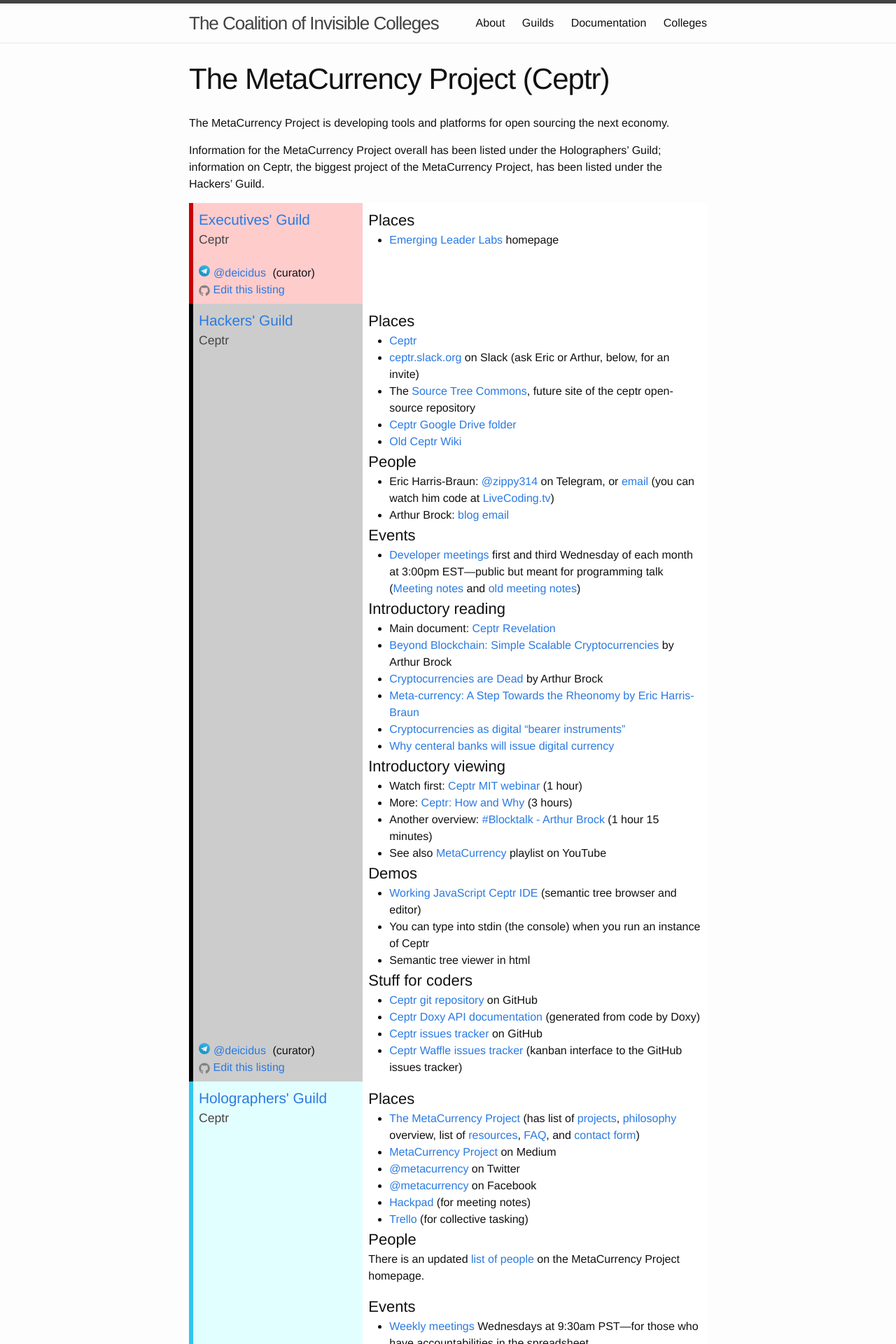
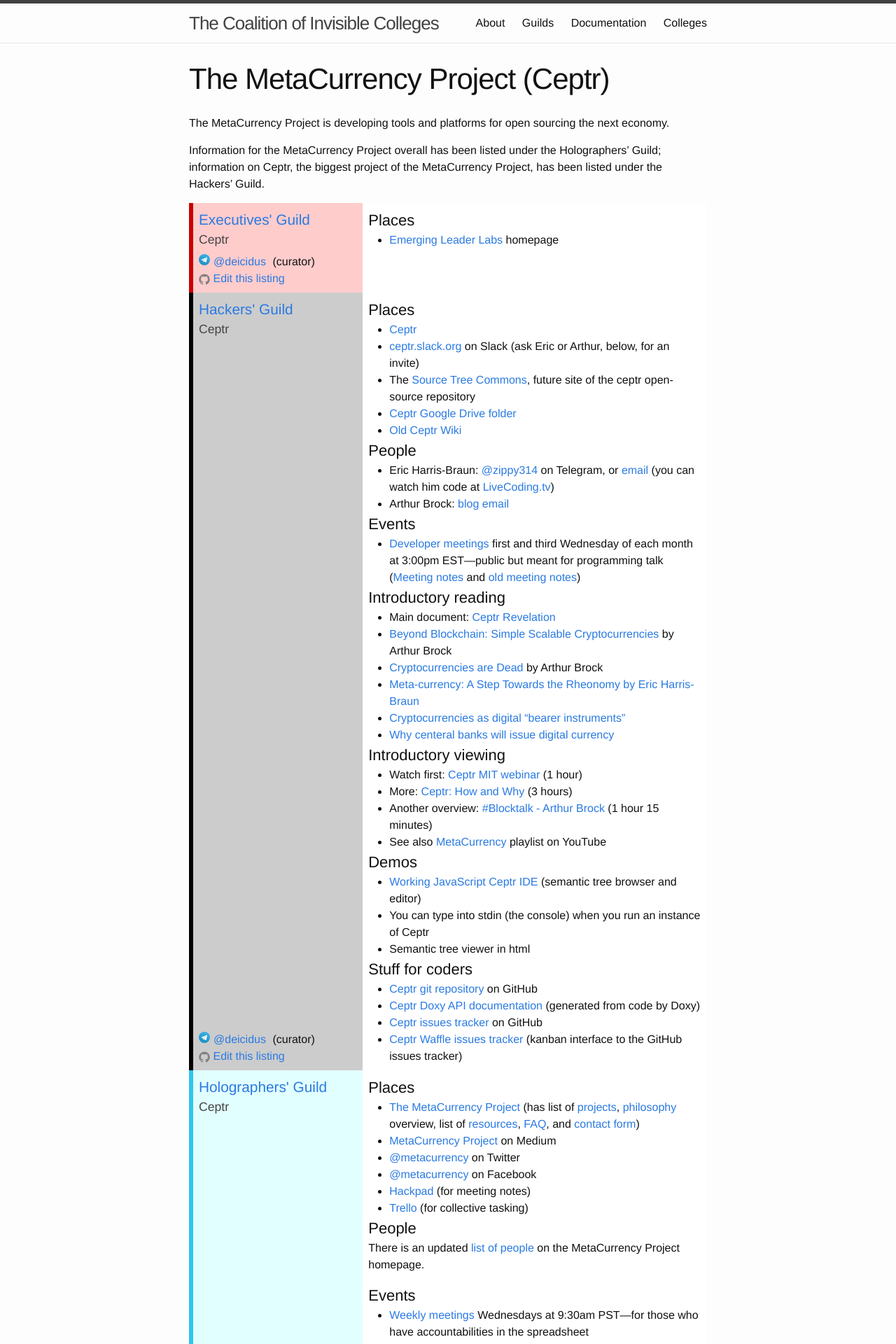
Before and after one commit to coalition-of-invisible-colleges/cic.github.io, a Jekyll site: the page built from colleges/Ceptr.md, in a window 1280 px wide. Shown: the top 1920 px of the page at 70% size. Built offline with Jekyll 4.4.1, drawn with Linux system fonts in a browser that asks for light colours.

Commit message:
Update _layout.scss

```diff
--- a/_sass/_layout.scss
+++ b/_sass/_layout.scss
@@ -300,7 +300,7 @@
   width: 67%;
   background-color: white;
   padding: 0.5em;
-  min-height: 9em;
+  min-height: 8em;
 }
 
 .listing.executives {
```
